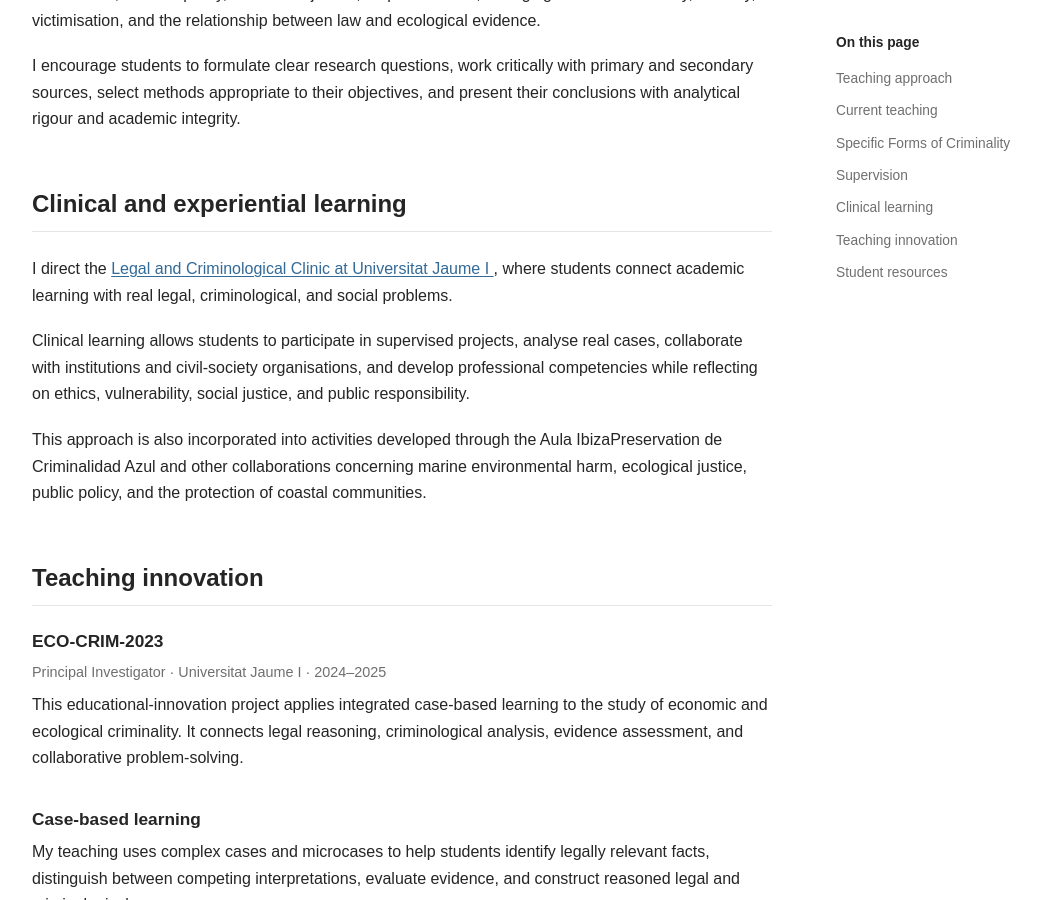
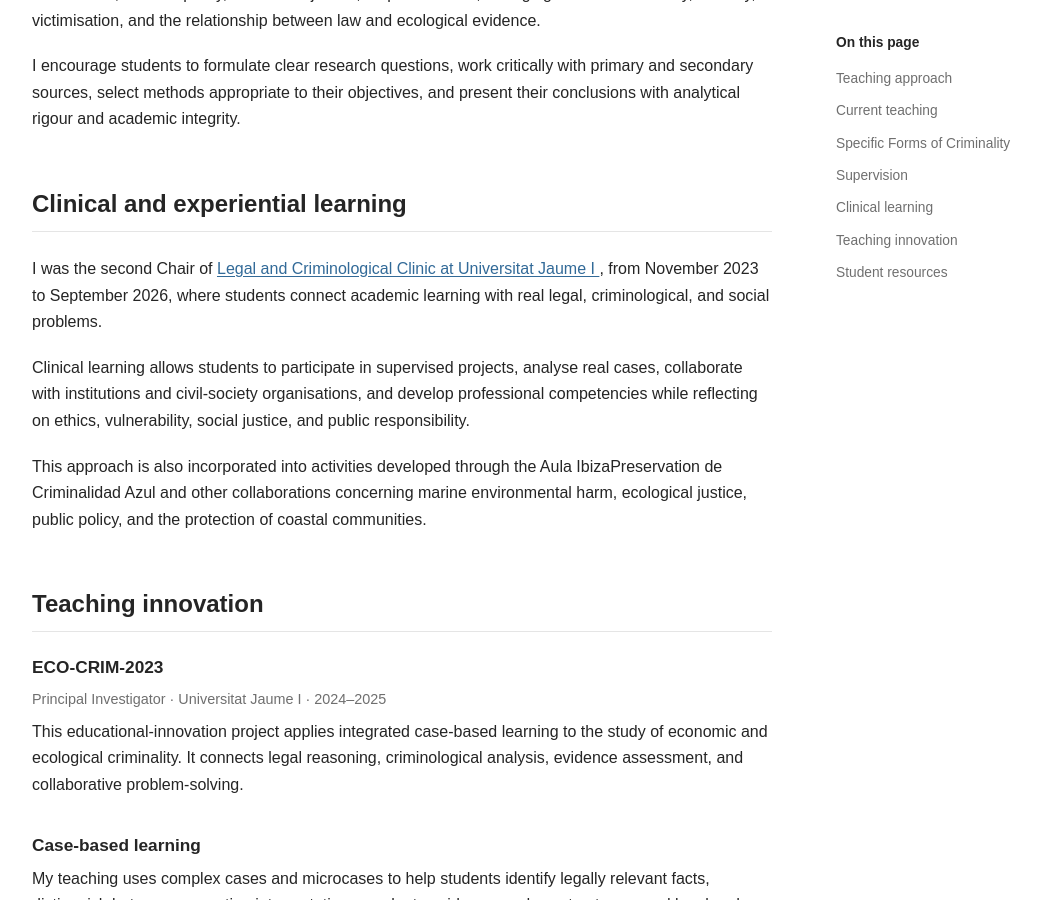
Before and after one commit to emorelleh/emorelleh.github.io, a Jekyll site: the page built from teaching.md, in a window 1280 px wide and 900 px high, scrolled down 2443 px. Shown: the whole window, without its empty margins (116-1157 px from the left). Built offline with Jekyll 4.4.1, drawn with Linux system fonts in a browser that asks for light colours.

Commit message:
Revise Chair position details in teaching.md
Updated the role description and time frame for the Chair position.

```diff
--- a/teaching.md
+++ b/teaching.md
@@ -202,11 +202,11 @@ permalink: /teaching/
       <h2>Clinical and experiential learning</h2>
 
       <p>
-        I direct the
+        I was the second Chair of
         <a href="https://repositori.uji.es/collections/e1e78eed-4377-4ca2-b234-90830c9f0985">
           Legal and Criminological Clinic at Universitat Jaume I
         </a>,
-        where students connect academic learning with real legal,
+        from November 2023 to September 2026, where students connect academic learning with real legal,
         criminological, and social problems.
       </p>
 
```
